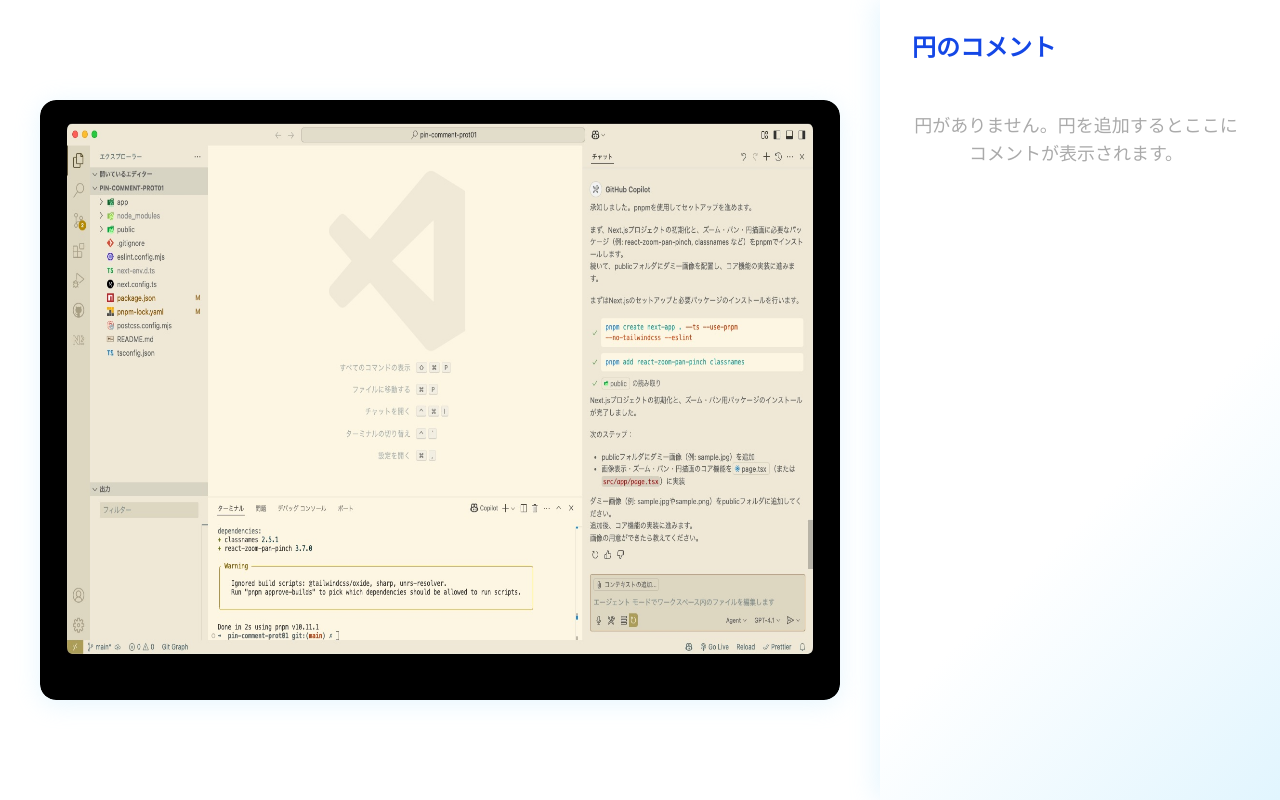
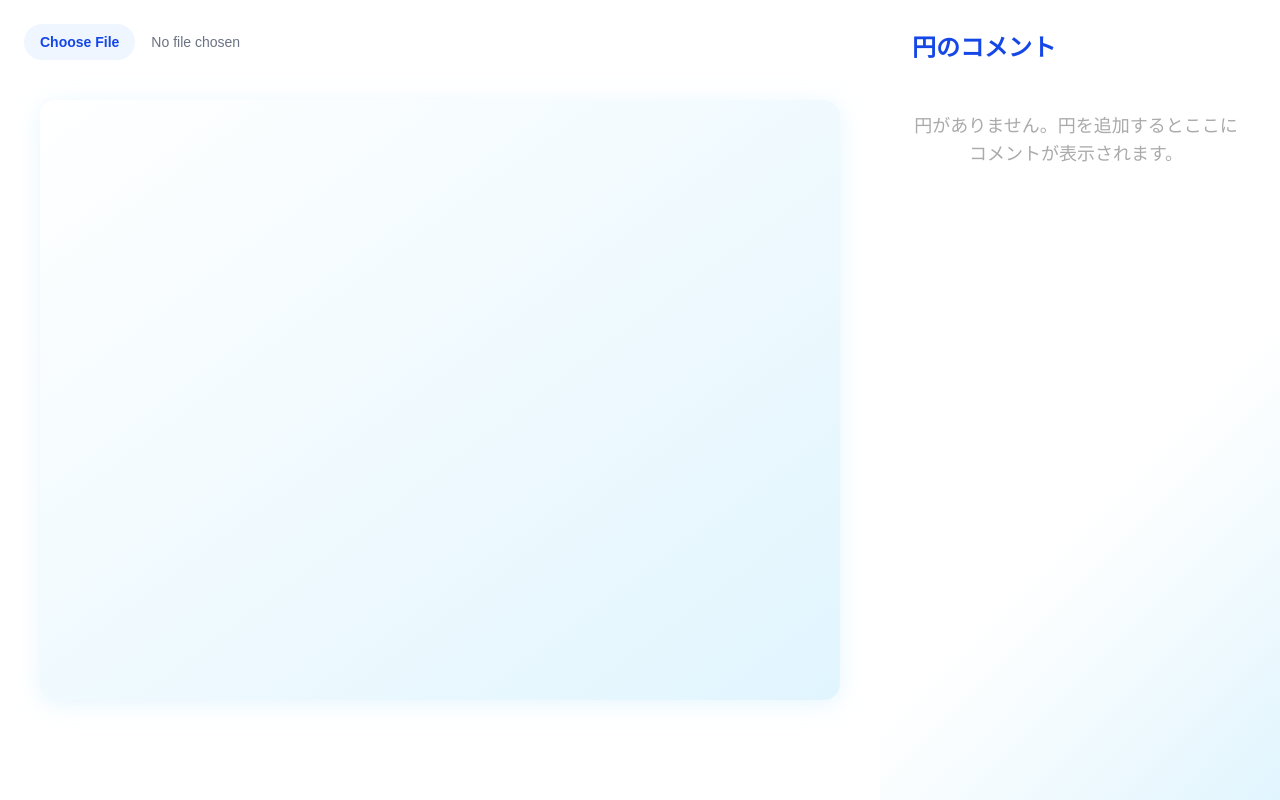
Before and after one commit to chihatw/pin-comment-prot01, a Next.js app: page / in a window 1280 px wide. Built offline with nearby package versions, Linux system fonts and the light colour scheme.

Commit message:
ローカルで PC から写真をアップロードできるようにする Fixes #17

```diff
--- a/app/CircleCanvas.tsx
+++ b/app/CircleCanvas.tsx
@@ -5,6 +5,7 @@ export interface CircleCanvasProps {
   edit: EditState;
   imgWidth: number;
   imgHeight: number;
+  imgSrc?: string; // 追加
   onSvgMouseDown: (e: React.MouseEvent<SVGSVGElement, MouseEvent>) => void;
   onSvgMouseMove: (e: React.MouseEvent<SVGSVGElement, MouseEvent>) => void;
   onSvgMouseUp: (e: React.MouseEvent<SVGSVGElement, MouseEvent>) => void;
@@ -41,6 +42,7 @@ const CircleCanvas: React.FC<CircleCanvasProps> = ({
   edit,
   imgWidth,
   imgHeight,
+  imgSrc, // 追加
   onSvgMouseDown,
   onSvgMouseMove,
   onSvgMouseUp,
@@ -56,12 +58,13 @@ const CircleCanvas: React.FC<CircleCanvasProps> = ({
       {/* 画像 */}
       {/* eslint-disable-next-line @next/next/no-img-element */}
       <img
-        src='/sample.jpg'
+        src={imgSrc}
         width={imgWidth}
         height={imgHeight}
-        className='absolute top-0 left-0 w-full h-full select-none rounded-[16px] shadow-[0_2px_12px_#b3e5fc33] z-[1] pointer-events-none block'
+        className='absolute top-0 left-0 w-full h-full object-contain select-none rounded-[16px] shadow-[0_2px_12px_#b3e5fc33] z-[1] pointer-events-none block'
         alt='写真'
         draggable={false}
+        style={{ display: imgSrc ? undefined : 'none' }}
       />
       <svg
         width={imgWidth}
--- /dev/null
+++ b/app/hooks/useImageUpload.ts
@@ -0,0 +1,17 @@
+import { useCallback, useState } from 'react';
+
+export function useImageUpload() {
+  const [imgSrc, setImgSrc] = useState<string | undefined>(undefined);
+
+  const handleFileChange = useCallback(
+    (e: React.ChangeEvent<HTMLInputElement>) => {
+      const file = e.target.files?.[0];
+      if (file) {
+        setImgSrc(URL.createObjectURL(file));
+      }
+    },
+    []
+  );
+
+  return { imgSrc, handleFileChange };
+}
--- a/app/page.tsx
+++ b/app/page.tsx
@@ -4,6 +4,7 @@ import CircleCanvas from './CircleCanvas';
 import CommentPanel from './CommentPanel';
 import { useCircleEditState } from './hooks/useCircleEditState';
 import { useCommentManager } from './hooks/useCommentManager';
+import { useImageUpload } from './hooks/useImageUpload';
 import { useSvgCircleEditor } from './hooks/useSvgCircleEditor';
 import { useUndoManager } from './hooks/useUndoManager';
 import RenderedCircles from './RenderedCircles';
@@ -17,6 +18,9 @@ export default function Home() {
 
   const imgWidth = 800;
   const imgHeight = 600;
+
+  // 画像アップロード用
+  const { imgSrc, handleFileChange } = useImageUpload();
 
   // --- Undo（ESCキー）---
   useEffect(() => {
@@ -59,32 +63,22 @@ export default function Home() {
   } = useCommentManager({ circles, setCircles, edit, setEdit });
 
   return (
-    <main
-      style={{
-        width: '100vw',
-        height: '100vh',
-        display: 'flex',
-        flexDirection: 'row',
-        alignItems: 'stretch',
-        justifyContent: 'center',
-        background: '#fff',
-      }}
-    >
+    <main className='w-screen h-screen flex flex-row items-stretch justify-center bg-white'>
       {/* 左カラム: 画像＋円描画エリア */}
-      <div
-        style={{
-          flex: 1,
-          minWidth: 0,
-          display: 'flex',
-          alignItems: 'center',
-          justifyContent: 'center',
-          background: '#fff',
-        }}
-      >
+      <div className='flex-1 min-w-0 flex items-center justify-center bg-white relative'>
+        <div className='absolute top-6 left-6 z-10'>
+          <input
+            type='file'
+            accept='image/*'
+            onChange={handleFileChange}
+            className='block w-full text-sm text-gray-500 file:mr-4 file:py-2 file:px-4 file:rounded-full file:border-0 file:text-sm file:font-semibold file:bg-blue-50 file:text-blue-700 hover:file:bg-blue-100'
+          />
+        </div>
         <CircleCanvas
           edit={edit}
           imgWidth={imgWidth}
           imgHeight={imgHeight}
+          imgSrc={imgSrc}
           onSvgMouseDown={handleSvgMouseDown}
           onSvgMouseMove={handleSvgMouseMove}
           onSvgMouseUp={handleSvgMouseUp}
```
